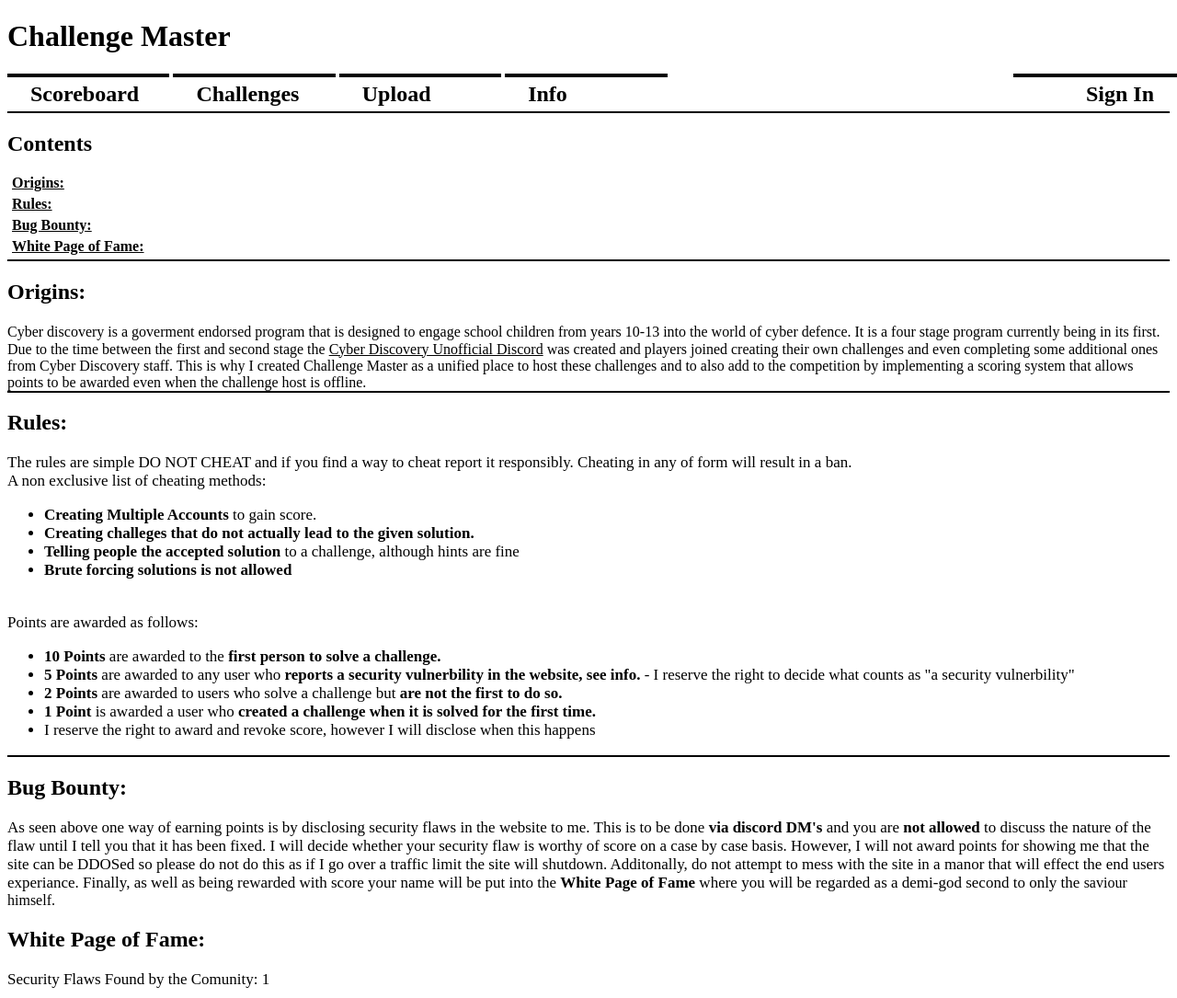
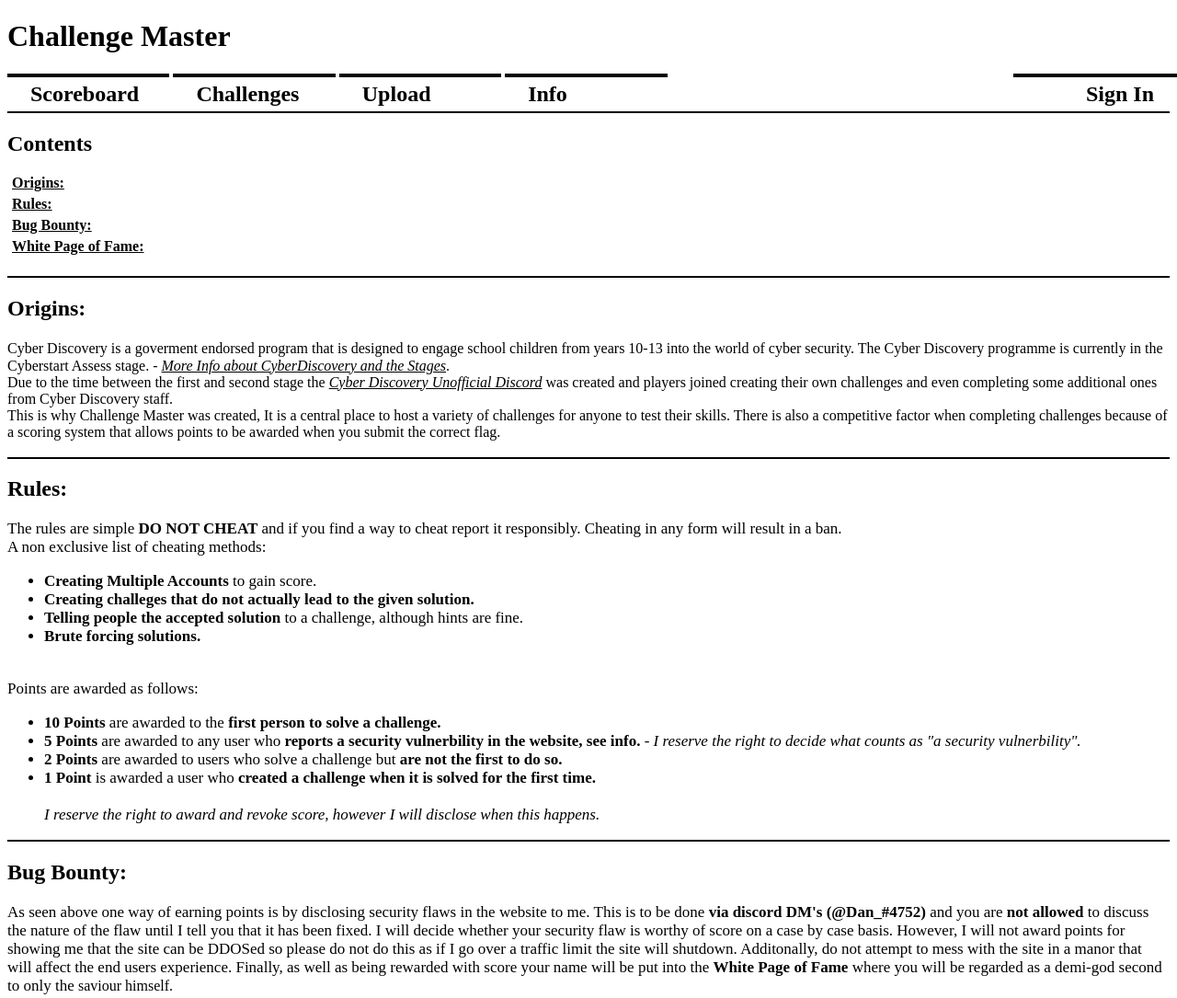
Before and after one commit to lightspeedana/Challenge-Master, a plain HTML site: page public/info.html in a window 1280 px wide. Shown: the top 1085 px of the page at 92% size. Drawn offline with Linux system fonts and the light colour scheme; no server answers.

Commit message:
Update info.html
Corrected noticable spelling mistakes and punctuation as well as rewrite
some sentences.

```diff
--- a/public/info.html
+++ b/public/info.html
@@ -34,33 +34,37 @@
 			<H4><a href="#Origins">Origins:</a></H4>
 			<H4><a href="#Rules">Rules:</a></H4>
 			<H4><a href="#BugBounty">Bug Bounty:</a></H4>
-			<H4><a href="#WhitePageOfFame">White Page of Fame:</a></H4></div>
+			<H4><a href="#WhitePageOfFame">White Page of Fame:</a></H4></div><br>
 		<div id="origins">
 			<a name="Origins">
 			<H2>Origins:</H2>
-			<p1><a herf="https://www.joincyberdiscovery.com/">Cyber discovery</a> is a goverment endorsed program that is designed to engage school children from years 10-13 into the world of cyber defence.  It is a four stage program currently being in its first.  Due to the time between the first and second stage the <a href="https://discord.gg/8h7HU4C">Cyber Discovery Unofficial Discord</a> was created and players joined creating their own challenges and even completing some additional ones from Cyber Discovery staff.  This is why I created Challenge Master as a unified place to host these challenges and to also add to the competition by implementing a scoring system that allows points to be awarded even when the challenge host is offline.</p1></div>
+			<p1><a herf="https://www.joincyberdiscovery.com/">Cyber Discovery</a> is a goverment endorsed program that is designed to engage school children from years 10-13 into the world of cyber security.  The Cyber Discovery programme is currently in the Cyberstart Assess stage. - <a href="https://www.joincyberdiscovery.com/" rel="noopener noreferrer" target="_blank"><i>More Info about CyberDiscovery and the Stages</i></a>.
+			<br>Due to the time between the first and second stage the <a href="https://discord.gg/8h7HU4C" rel="noopener noreferrer" target="_blank"><i>Cyber Discovery Unofficial Discord</i></a> was created and players joined creating their own challenges and even completing some additional ones from Cyber Discovery staff.
+			<br>This is why Challenge Master was created, It is a central place to host a variety of challenges for anyone to test their skills. There is also a competitive factor when completing challenges because of a scoring system that allows points to be awarded when you submit the correct flag.</p1></div><br>
 		<div id="rules">
 			<a name="Rules">
 			<H2>Rules:</H2>
-			<p1>The rules are simple DO NOT CHEAT and if you find a way to cheat report it responsibly.  Cheating in any of form will result in a ban.<br>A non exclusive list of cheating methods:
+			<p1>The rules are simple <b>DO NOT CHEAT</b> and if you find a way to cheat report it responsibly.  Cheating in any form will result in a ban.<br>A non exclusive list of cheating methods:
 				<ul>
 					<li><b>Creating Multiple Accounts</b> to gain score.</li>
 					<li><b>Creating challeges that do not actually lead to the given solution.</b></li>
-					<li><b>Telling people the accepted solution</b> to a challenge, although hints are fine</li>
-					<li><b>Brute forcing solutions is not allowed</b></li>
+					<li><b>Telling people the accepted solution</b> to a challenge, although hints are fine.</li>
+					<li><b>Brute forcing solutions.</b></li>
 				</ul>
 				<br>Points are awarded as follows:
 				<ul>
 					<li><b>10 Points</b> are awarded to the <b>first person to solve a challenge.</b></li>
-					<li><b>5 Points</b> are awarded to any user who <b>reports a security vulnerbility in the website, see info.</b> - I reserve the right to decide what counts as "a security vulnerbility"</li>
+					<li><b>5 Points</b> are awarded to any user who <b>reports a security vulnerbility in the website, see info.</b> - <i>I reserve the right to decide what counts as "a security vulnerbility".</i></li>
 					<li><b>2 Points</b> are awarded to users who solve a challenge but <b>are not the first to do so.</b></li>
 					<li><b>1 Point</b> is awarded a user who <b>created a challenge when it is solved for the first time.</b></li>
-					<li>I reserve the right to award and revoke score, however I will disclose when this happens</li>
+					<br>
+					<i>I reserve the right to award and revoke score, however I will disclose when this happens.</i>
+				<br>
 				</ul></p1></div>
 		<div id="BugBounty">
 			<a name="BugBounty">
 			<H2>Bug Bounty:</H2>
-			<p1>As seen above one way of earning points is by disclosing security flaws in the website to me.  This is to be done <b>via discord DM's</b> and you are <b>not allowed</b> to discuss the nature of the flaw until I tell you that it has been fixed.  I will decide whether your security flaw is worthy of score on a case by case basis. However, I will not award points for showing me that the site can be DDOSed so please do not do this as if I go over a traffic limit the site will shutdown.  Additonally, do not attempt to mess with the site in a manor that will effect the end users experiance.  Finally, as well as being rewarded with score your name will be put into the <b>White Page of Fame</b> where you will be regarded as a demi-god second to only the <a href="http://www.jameslyne.com/photo-large-square.jpg" style="text-decoration:none">saviour himself</a>.</p1></div>
+			<p1>As seen above one way of earning points is by disclosing security flaws in the website to me.  This is to be done <b>via discord DM's (@Dan_#4752)</b> and you are <b>not allowed</b> to discuss the nature of the flaw until I tell you that it has been fixed.  I will decide whether your security flaw is worthy of score on a case by case basis. However, I will not award points for showing me that the site can be DDOSed so please do not do this as if I go over a traffic limit the site will shutdown.  Additonally, do not attempt to mess with the site in a manor that will affect the end users experience.  Finally, as well as being rewarded with score your name will be put into the <b>White Page of Fame</b> where you will be regarded as a demi-god second to only the <a href="http://www.jameslyne.com/photo-large-square.jpg" style="text-decoration:none">saviour himself</a>.</p1></div>
 		<div id="WhitePageOfFame:">
 			<a name="WhitePageOfFame">
 			<H2>White Page of Fame:</H2>
```
